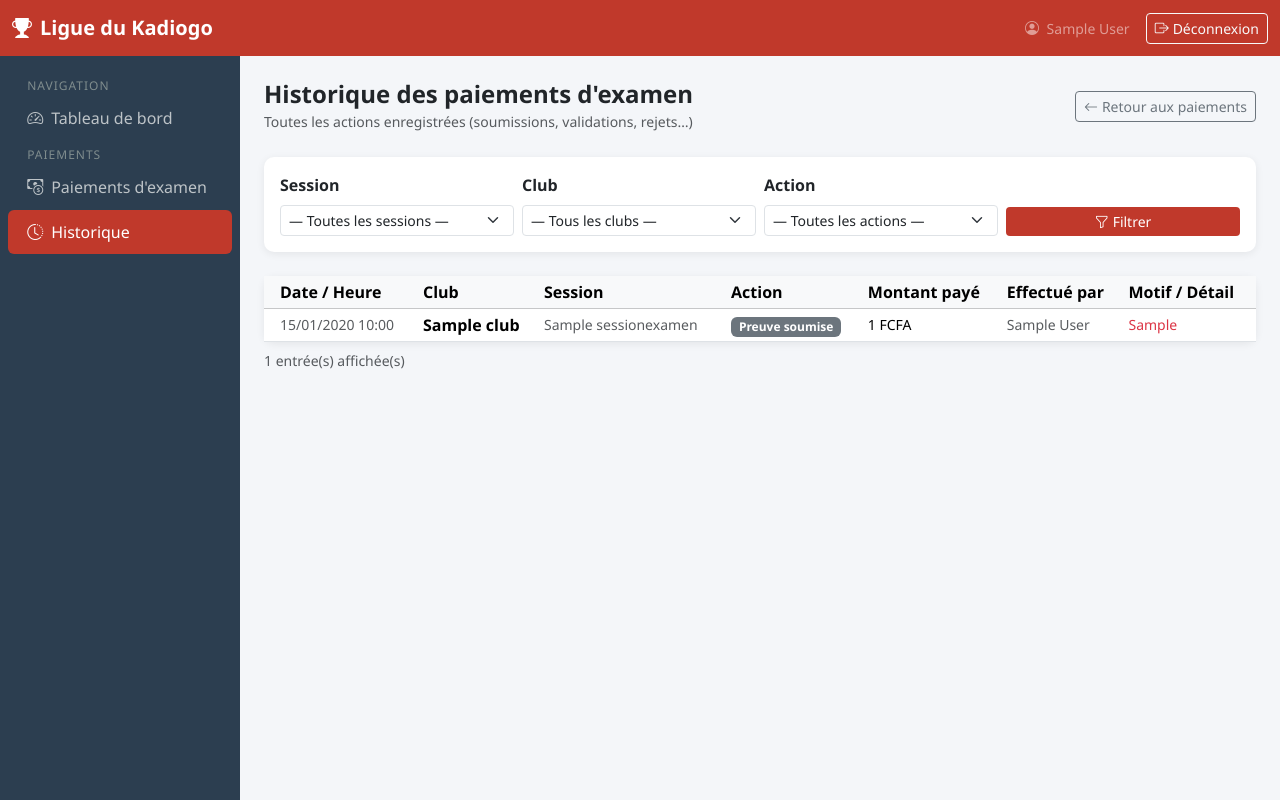
After one commit to americain-black/ligue-kadiogo-kungfu-wushu, a Django app: page /paiements/examen/historique/ in a window 1280 px wide. The commit adds this page. Run offline with Django 5.2, Linux system fonts and the light colour scheme; a user stored in the database is signed in; tables that the repository leaves empty hold one stand-in row (values such as "Sample post"); some libraries are stand-ins or nearby versions.

Commit message:
Dashboard GL, matricule session, parts ligue/club et historique paiements
- Dashboard GL : "Pratiquants inscrits" (total) + "Licenciés validés" (paiement validé ou autorisé)
- Session GL : colonne Matricule dans le tableau des inscrits par club
- Session GL : affichage "Quote-part ligue" / "Quote-part club" dans le header de chaque bloc club
- Nouveau modèle HistoriquePaiementExamen : trace chaque action (soumis, resoumis, validé, rejeté, insuffisant)
- Vue GF : historique filtrable par session / club / action avec motifs
- Migration 0005_add_historique_paiement_examen

Co-Authored-By: Claude Sonnet 4.6 <noreply@anthropic.com>

```diff
--- a/apps/payments/urls.py
+++ b/apps/payments/urls.py
@@ -13,4 +13,5 @@ urlpatterns = [
     path('examen/<int:pk>/valider/',        views.valider_paiement_examen,      name='valider_paiement_examen'),
     path('examen/<int:pk>/insuffisant/',   views.insuffisant_paiement_examen,  name='insuffisant_paiement_examen'),
     path('examen/<int:pk>/rejeter/',       views.rejeter_paiement_examen,      name='rejeter_paiement_examen'),
+    path('examen/historique/',             views.historique_paiements_examen,  name='historique_paiements_examen'),
 ]
--- a/apps/payments/views.py
+++ b/apps/payments/views.py
@@ -5,7 +5,7 @@ from django.contrib.auth.decorators import login_required
 from django.contrib import messages
 from django.db.models import Sum
 
-from .models import PaiementExamen
+from .models import PaiementExamen, HistoriquePaiementExamen
 from .forms import PaiementExamenForm, RejetPaiementForm, InsuffisantPaiementForm
 from apps.exams.models import SessionExamen, Inscription, ParametresExamen
 
@@ -105,6 +105,10 @@ def soumettre_paiement_examen(request, session_pk):
                 paiement_rejete.valide_par          = None
                 paiement_rejete.date_validation     = None
                 paiement_rejete.save()
+                HistoriquePaiementExamen.objects.create(
+                    paiement=paiement_rejete, action='RESOUMIS',
+                    acteur=request.user, montant=form.cleaned_data['montant_paye']
+                )
                 messages.success(request, "Preuve de paiement resoumise avec succès.")
             else:
                 paiement = form.save(commit=False)
@@ -112,6 +116,10 @@ def soumettre_paiement_examen(request, session_pk):
                 paiement.session         = session
                 paiement.montant_attendu = montant_attendu
                 paiement.save()
+                HistoriquePaiementExamen.objects.create(
+                    paiement=paiement, action='SOUMIS',
+                    acteur=request.user, montant=form.cleaned_data['montant_paye']
+                )
                 messages.success(
                     request,
                     "Preuve de paiement soumise. Le gestionnaire financier va la vérifier."
@@ -184,11 +192,16 @@ def valider_paiement_examen(request, pk):
         .select_related('pratiquant', 'grade_vise')
     )
     if request.method == 'POST':
+        nb = inscriptions.count()
         paiement.valider(request.user)
+        HistoriquePaiementExamen.objects.create(
+            paiement=paiement, action='VALIDE',
+            acteur=request.user, montant=paiement.montant_paye
+        )
         messages.success(
             request,
             f"Paiement de « {paiement.club.nom_club} » validé. "
-            f"{inscriptions.count()} inscription(s) passent en « Paiement validé »."
+            f"{nb} inscription(s) passent en « Paiement validé »."
         )
         return redirect('payments:liste_paiements_examen')
     # Calcul pour affichage
@@ -221,6 +234,10 @@ def insuffisant_paiement_examen(request, pk):
         if form.is_valid():
             motif = form.cleaned_data['motif']
             paiement.valider_insuffisant(request.user, motif)
+            HistoriquePaiementExamen.objects.create(
+                paiement=paiement, action='INSUFFISANT',
+                acteur=request.user, montant=paiement.montant_paye, motif=motif
+            )
             date_limite = session.date_limite_paiement
             date_str = date_limite.strftime('%d/%m/%Y') if date_limite else "non définie"
             messages.warning(
@@ -261,7 +278,12 @@ def rejeter_paiement_examen(request, pk):
     if request.method == 'POST':
         form = RejetPaiementForm(request.POST)
         if form.is_valid():
-            paiement.rejeter(request.user, motif=form.cleaned_data['motif'])
+            motif = form.cleaned_data['motif']
+            paiement.rejeter(request.user, motif=motif)
+            HistoriquePaiementExamen.objects.create(
+                paiement=paiement, action='REJETE',
+                acteur=request.user, montant=paiement.montant_paye, motif=motif
+            )
             messages.warning(
                 request,
                 f"Paiement de « {paiement.club.nom_club} » rejeté. Le club peut resoumettre une preuve."
@@ -273,3 +295,39 @@ def rejeter_paiement_examen(request, pk):
         'form':    form,
         'paiement': paiement,
     })
+
+
+@gest_financier_requis
+def historique_paiements_examen(request):
+    ligue = request.user.ligue
+    session_pk = request.GET.get('session', '')
+    club_pk    = request.GET.get('club', '')
+    action_filtre = request.GET.get('action', '')
+
+    historique = (
+        HistoriquePaiementExamen.objects
+        .filter(paiement__session__annee_sportive__ligue=ligue)
+        .select_related('paiement__club', 'paiement__session', 'acteur')
+        .order_by('-date_action')
+    )
+    if session_pk:
+        historique = historique.filter(paiement__session_id=session_pk)
+    if club_pk:
+        historique = historique.filter(paiement__club_id=club_pk)
+    if action_filtre:
+        historique = historique.filter(action=action_filtre)
+
+    from apps.exams.models import SessionExamen
+    from apps.clubs.models import Club
+    sessions = SessionExamen.objects.filter(annee_sportive__ligue=ligue).order_by('-date_examen')
+    clubs    = Club.objects.filter(ligue=ligue).order_by('nom_club')
+
+    return render(request, 'payments/historique_paiements.html', {
+        'historique':     historique,
+        'sessions':       sessions,
+        'clubs':          clubs,
+        'session_pk':     session_pk,
+        'club_pk':        club_pk,
+        'action_filtre':  action_filtre,
+        'actions':        HistoriquePaiementExamen.ACTION_CHOICES,
+    })
--- /dev/null
+++ b/templates/payments/historique_paiements.html
@@ -0,0 +1,131 @@
+{% extends 'base.html' %}
+{% block title %}Historique des paiements d'examen{% endblock %}
+
+{% block sidebar %}
+<span class="sidebar-title">Navigation</span>
+<a href="{% url 'accounts:tableau_de_bord' %}" class="nav-link">
+    <i class="bi bi-speedometer2 me-2"></i>Tableau de bord
+</a>
+<span class="sidebar-title mt-2">Paiements</span>
+<a href="{% url 'payments:liste_paiements_examen' %}" class="nav-link">
+    <i class="bi bi-cash-coin me-2"></i>Paiements d'examen
+</a>
+<a href="{% url 'payments:historique_paiements_examen' %}" class="nav-link active">
+    <i class="bi bi-clock-history me-2"></i>Historique
+</a>
+{% endblock %}
+
+{% block content %}
+<div class="d-flex justify-content-between align-items-center mb-4 flex-wrap gap-2">
+    <div>
+        <h4 class="fw-bold mb-0">Historique des paiements d'examen</h4>
+        <small class="text-muted">Toutes les actions enregistrées (soumissions, validations, rejets…)</small>
+    </div>
+    <a href="{% url 'payments:liste_paiements_examen' %}" class="btn btn-outline-secondary btn-sm">
+        <i class="bi bi-arrow-left me-1"></i>Retour aux paiements
+    </a>
+</div>
+
+<!-- Filtres -->
+<form method="get" class="card p-3 mb-4">
+    <div class="row g-2 align-items-end">
+        <div class="col-md-3">
+            <label class="form-label form-label-sm fw-semibold">Session</label>
+            <select name="session" class="form-select form-select-sm">
+                <option value="">— Toutes les sessions —</option>
+                {% for s in sessions %}
+                <option value="{{ s.pk }}" {% if session_pk == s.pk|stringformat:"s" %}selected{% endif %}>
+                    {{ s.titre }}
+                </option>
+                {% endfor %}
+            </select>
+        </div>
+        <div class="col-md-3">
+            <label class="form-label form-label-sm fw-semibold">Club</label>
+            <select name="club" class="form-select form-select-sm">
+                <option value="">— Tous les clubs —</option>
+                {% for c in clubs %}
+                <option value="{{ c.pk }}" {% if club_pk == c.pk|stringformat:"s" %}selected{% endif %}>
+                    {{ c.nom_club }}
+                </option>
+                {% endfor %}
+            </select>
+        </div>
+        <div class="col-md-3">
+            <label class="form-label form-label-sm fw-semibold">Action</label>
+            <select name="action" class="form-select form-select-sm">
+                <option value="">— Toutes les actions —</option>
+                {% for code, label in actions %}
+                <option value="{{ code }}" {% if action_filtre == code %}selected{% endif %}>{{ label }}</option>
+                {% endfor %}
+            </select>
+        </div>
+        <div class="col-md-3">
+            <button type="submit" class="btn btn-ligue btn-sm w-100">
+                <i class="bi bi-funnel me-1"></i>Filtrer
+            </button>
+        </div>
+    </div>
+</form>
+
+{% if historique %}
+<div class="card">
+    <div class="card-body p-0">
+        <table class="table table-hover table-sm align-middle mb-0">
+            <thead class="table-light">
+                <tr>
+                    <th class="ps-3">Date / Heure</th>
+                    <th>Club</th>
+                    <th>Session</th>
+                    <th>Action</th>
+                    <th>Montant payé</th>
+                    <th>Effectué par</th>
+                    <th>Motif / Détail</th>
+                </tr>
+            </thead>
+            <tbody>
+            {% for h in historique %}
+            <tr>
+                <td class="ps-3 text-muted small">{{ h.date_action|date:"d/m/Y H:i" }}</td>
+                <td><strong>{{ h.paiement.club.nom_club }}</strong></td>
+                <td class="small text-muted">{{ h.paiement.session.titre }}</td>
+                <td>
+                    {% if h.action == 'SOUMIS' %}
+                        <span class="badge bg-secondary">Preuve soumise</span>
+                    {% elif h.action == 'RESOUMIS' %}
+                        <span class="badge bg-info text-dark">Preuve resoumise</span>
+                    {% elif h.action == 'VALIDE' %}
+                        <span class="badge bg-success">Validé</span>
+                    {% elif h.action == 'REJETE' %}
+                        <span class="badge bg-danger">Rejeté</span>
+                    {% elif h.action == 'INSUFFISANT' %}
+                        <span class="badge bg-warning text-dark">Insuffisant</span>
+                    {% endif %}
+                </td>
+                <td class="small">
+                    {% if h.montant %}{{ h.montant|floatformat:"0" }} FCFA{% else %}—{% endif %}
+                </td>
+                <td class="small text-muted">
+                    {% if h.acteur %}{{ h.acteur.get_full_name|default:h.acteur.username }}{% else %}—{% endif %}
+                </td>
+                <td class="small text-muted">
+                    {% if h.motif %}
+                    <span class="text-danger">{{ h.motif|truncatechars:80 }}</span>
+                    {% else %}—{% endif %}
+                </td>
+            </tr>
+            {% endfor %}
+            </tbody>
+        </table>
+    </div>
+</div>
+<div class="text-muted small mt-2">{{ historique|length }} entrée(s) affichée(s)</div>
+
+{% else %}
+<div class="card p-5 text-center text-muted">
+    <i class="bi bi-clock-history fs-1 opacity-25 d-block mb-2"></i>
+    Aucun événement enregistré pour les filtres sélectionnés.
+</div>
+{% endif %}
+
+{% endblock %}
--- a/templates/payments/liste_paiements_examen.html
+++ b/templates/payments/liste_paiements_examen.html
@@ -9,6 +9,9 @@
 <span class="sidebar-title mt-2">Paiements</span>
 <a href="{% url 'payments:liste_paiements_examen' %}" class="nav-link active">
     <i class="bi bi-cash-coin me-2"></i>Droits d'examen
+</a>
+<a href="{% url 'payments:historique_paiements_examen' %}" class="nav-link">
+    <i class="bi bi-clock-history me-2"></i>Historique
 </a>
 {% endblock %}
 
```
Also changed, not shown: apps/accounts/views.py (+9 -3 lines), apps/exams/views.py (+13 -6 lines), apps/payments/models.py (+35 -0 lines), templates/accounts/dashboard_ligue.html (+18 -13 lines), templates/exams/session_detail.html (+15 -2 lines), apps/payments/migrations/0005_add_historique_paiement_examen.py (added).
